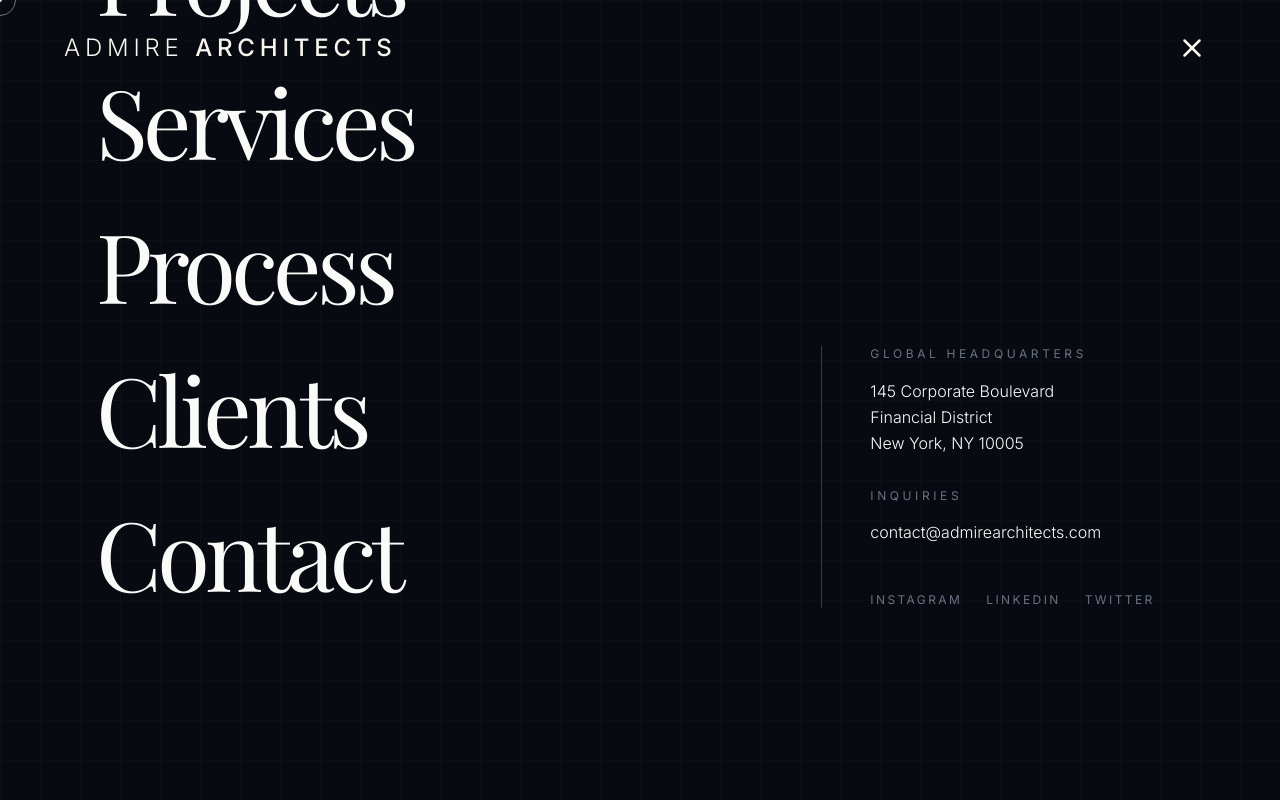
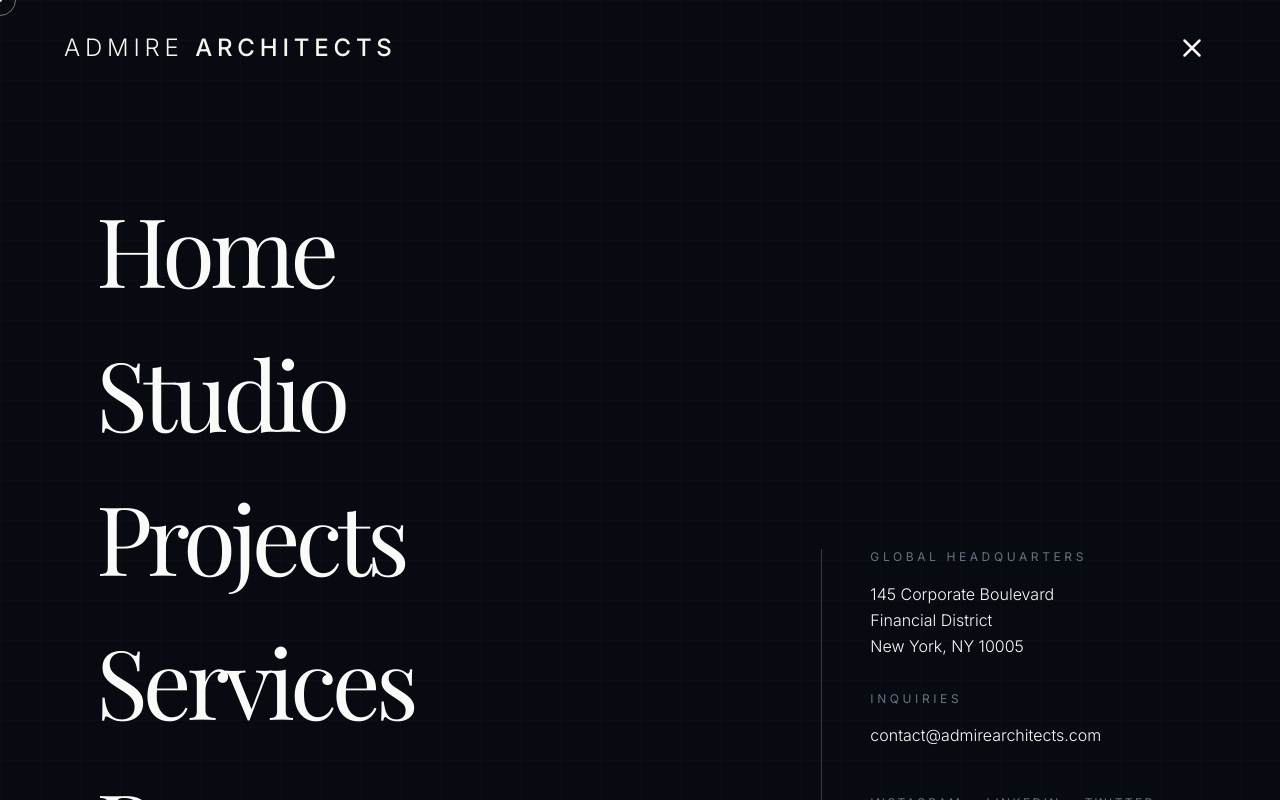
Before and after one commit to abhishekck31/Admire-Architects, a Next.js app: page / in a window 1280 px wide. Both pictures are taken after a click on the button "Toggle Menu". Shown: the top 800 px of the page. Built offline with nearby package versions, Linux system fonts and the light colour scheme; a web font is replaced by a local one.

Commit message:
Fix navigation menu overlap issue on smaller screens

```diff
--- a/src/components/Navigation.tsx
+++ b/src/components/Navigation.tsx
@@ -58,12 +58,12 @@ export default function Navigation() {
             animate={{ opacity: 1 }}
             exit={{ opacity: 0 }}
             transition={{ duration: 0.5, ease: [0.16, 1, 0.3, 1] }}
-            className="fixed inset-0 z-[90] bg-[#070b11] flex flex-col justify-center px-6 md:px-24"
+            className="fixed inset-0 z-[90] bg-[#070b11] overflow-y-auto px-6 md:px-24"
           >
             {/* Ambient Background Grid */}
-            <div className="absolute inset-0 opacity-[0.02] pointer-events-none" style={{ backgroundImage: 'linear-gradient(#FAFAF9 1px, transparent 1px), linear-gradient(90deg, #FAFAF9 1px, transparent 1px)', backgroundSize: '40px 40px' }} />
+            <div className="fixed inset-0 opacity-[0.02] pointer-events-none" style={{ backgroundImage: 'linear-gradient(#FAFAF9 1px, transparent 1px), linear-gradient(90deg, #FAFAF9 1px, transparent 1px)', backgroundSize: '40px 40px' }} />
 
-            <div className="relative z-10 flex flex-col md:flex-row justify-between items-start md:items-end h-full py-32 md:py-48">
+            <div className="relative z-10 flex flex-col md:flex-row justify-between items-start md:items-center min-h-[100dvh] py-32 md:py-48">
 
               <ul className="flex flex-col gap-4 md:gap-8 w-full md:w-2/3">
                 {navLinks.map((link, i) => (
```
